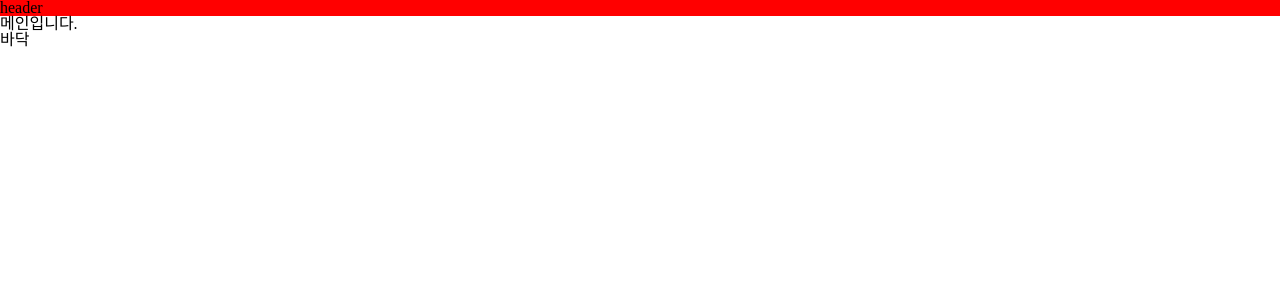
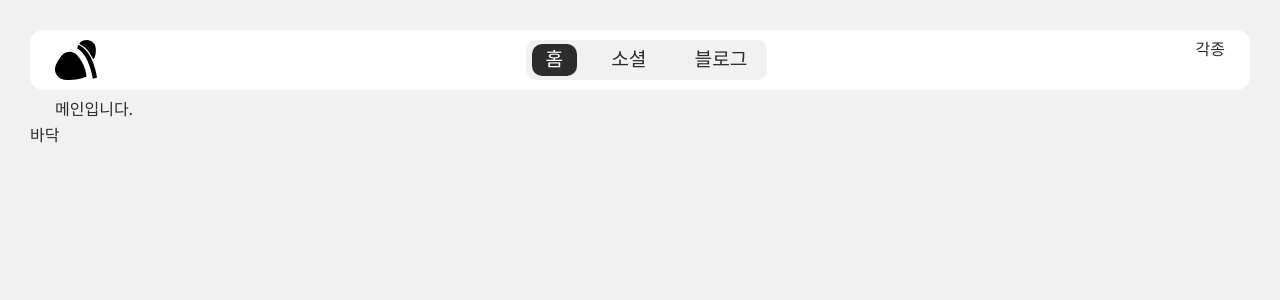
Before and after one commit to Pmp4/ops-project, a React (Create React App) app in the folder front-office/ops/: page / in a window 1280 px wide. Shown: the top 300 px of the page. Built offline with nearby package versions, Linux system fonts and the light colour scheme.

Commit message:
REACT Header Navigator 구현 및 디자인 구상

```diff
--- a/front-office/ops/package.json
+++ b/front-office/ops/package.json
@@ -3,6 +3,10 @@
   "version": "0.1.0",
   "private": true,
   "dependencies": {
+    "@fortawesome/fontawesome-svg-core": "^6.3.0",
+    "@fortawesome/free-regular-svg-icons": "^6.3.0",
+    "@fortawesome/free-solid-svg-icons": "^6.3.0",
+    "@fortawesome/react-fontawesome": "^0.2.0",
     "@testing-library/jest-dom": "^5.16.5",
     "@testing-library/react": "^13.4.0",
     "@testing-library/user-event": "^13.5.0",
--- a/front-office/ops/src/components/layout/Contents.js
+++ b/front-office/ops/src/components/layout/Contents.js
@@ -5,7 +5,7 @@ import NotFound from './NotFound';
 
 const Contents = () => {
     return (
-        <div id='contents'>
+        <div id='contents' className='box'>
             <Routes>
                 <Route path='/' element={<Main/>}></Route>
                 <Route path='*' element={<NotFound/>}></Route>
--- a/front-office/ops/src/components/layout/Header.js
+++ b/front-office/ops/src/components/layout/Header.js
@@ -1,9 +1,49 @@
-import React from 'react';
+import Logo from "img/logo.svg"
+import React, { useEffect } from "react";
+import { Link, useLocation } from "react-router-dom";
 
 const Header = () => {
+    const location = useLocation();
+
+    useEffect(() => {
+
+    }, [location]);
+
+
     return (
-        <div id='header'>
-            header
+        <div id="header" className='box'>
+            <div className="header-wrap flex-wrap">
+                <div className="logo">
+                    <Link to="/">
+                        <img src={Logo} alt="logo"/>
+                    </Link>
+                </div>
+                <div className="menu">
+                    <ul className='flex-wrap'>
+                        <li className={location.pathname === "/" ? "on" : ""}>
+                            <Link to="/">
+                                {/* <FontAwesomeIcon icon={faHouse} /> */}
+                                홈
+                            </Link>
+                        </li>
+                        <li className={location.pathname === "/social" ? "on" : ""}>
+                            <Link to="/social">
+                                {/* <FontAwesomeIcon icon={faHouse} /> */}
+                                소셜
+                            </Link>
+                        </li>
+                        <li className={location.pathname === "/blog" ? "on" : ""}>
+                            <Link to="/blog">
+                                {/* <FontAwesomeIcon icon={faHouse} /> */}
+                                블로그
+                            </Link>
+                        </li>
+                    </ul>
+                </div>
+                <div className='info'>
+                    각종
+                </div>
+            </div>
         </div>
     );
 };
--- a/front-office/ops/src/components/main/Main.js
+++ b/front-office/ops/src/components/main/Main.js
@@ -2,7 +2,7 @@ import React from 'react';
 
 const Main = () => {
     return (
-        <div>
+        <div id='main'>
             메인입니다.
         </div>
     );
--- a/front-office/ops/src/scss/app.scss
+++ b/front-office/ops/src/scss/app.scss
@@ -1,3 +1,10 @@
+@import url('https://fonts.googleapis.com/css2?family=Noto+Sans+KR:wght@100;300;400;500;700;900&display=swap');
+
+// 공통 사용 변수
+@import "./common/variable.scss";
+
+
+
 html, body, div, span, applet, object, iframe,
 h1, h2, h3, h4, h5, h6, p, blockquote, pre,
 a, abbr, acronym, address, big, cite, code,
@@ -43,17 +50,50 @@ table {
 }
 
 a {
-    color:#000;
+    color: $black-color;
     text-decoration: none;
-    &:active {color: #000}
+    &:active {color: $black-color}
 }
 // CSS Reset
 
 
 
 
-// 공통 사용 변수
-@import "./common/variable.scss";
+
+body {
+    background-color: $gray-color;
+	font-family: 'Noto Sans KR', sans-serif;
+	color: $black-color;
+}
+
+#wrap {
+	width: 100%;
+	padding: 30px 30px;
+	box-sizing: border-box;
+}
+
+
+// 기본중앙 정렬 할 경우 사용 class
+.mid-wrap {
+    width: $device-xxl-width;
+    margin:0 auto;
+}
+
+//정렬 기본 옵션
+.flex-wrap {
+	display: flex;
+	justify-content: space-between;
+}
+
+// box 정의
+.box {
+    border-radius: $box-border-radius-lg;
+    padding: $box-padding-lg;
+}
+
+img {
+	width: 100%;
+}
 
 
 
--- a/front-office/ops/src/scss/common/contents.scss
+++ b/front-office/ops/src/scss/common/contents.scss
@@ -0,0 +1,5 @@
+@import "./variable.scss";
+
+& {
+    background-color: $gray-color;
+}
--- a/front-office/ops/src/scss/common/header.scss
+++ b/front-office/ops/src/scss/common/header.scss
@@ -2,5 +2,53 @@
 @import "./variable.scss";
 
 & {
-    background: red;
+    height: 60px;
+    box-sizing: border-box;
+    background: #fff;
+
+    .header-wrap {
+        height: 100%;
+
+        .logo {
+            height: 100%;
+            img {
+                height: 100%;
+            }
+        }
+
+        .menu {
+            font-size: 1.2em;
+            ul {
+                height: 100%;
+                border-radius: $box-border-radius-md;
+                background: $gray-color;
+                overflow: hidden;
+                padding: $box-padding-md;
+                box-sizing: border-box;
+
+                li {
+                    margin-left: 20px;
+                    border-radius: $box-border-radius-md;
+                    overflow: hidden;
+                    transition: .2s;
+                    a{transition: .2s;}
+
+                    &:nth-child(1) {margin-left: 0;}
+                    &.on {
+                        background-color: $black-color;
+                        a {color: #fff;}
+                    }
+
+                    a {
+                        display: flex;
+                        height: 100%;
+                        align-items: center;
+                        padding: 0 14px;
+                        position: relative;
+                        top: -1px;
+                    }
+                }
+            }
+        }
+    }
 }
--- a/front-office/ops/src/scss/common/variable.scss
+++ b/front-office/ops/src/scss/common/variable.scss
@@ -1,4 +1,4 @@
-// 반응형 사이즈 규격
+/** 반응형 사이즈 규격 */
 $device-xxl-width: 1600px;
 $device-xl-width: 1280px;
 $device-lg-width: 1024px;
@@ -6,5 +6,25 @@ $device-md-width: 768px;
 $device-sm-width: 576px;
 
 
-// 폰트 사이즈
+/** box 사이즈 */
+// Border-radius
+$box-border-radius-xxl: 22px;
+$box-border-radius-xl: 18px;
+$box-border-radius-lg: 14px;
+$box-border-radius-md: 10px;
+
+// Padding
+$box-padding-lg: 10px 25px;
+$box-padding-md: 4px 6px;
+
+
+
+
+
+/** 폰트 사이즈 */
 $big-title: 2em;
+
+
+/** Color */
+$gray-color: #F1F1F2;
+$black-color: #2C2C2C;
```
Also changed, not shown: front-office/ops/src/img/logo.svg (added), front-office/ops/src/logo.svg (deleted).
